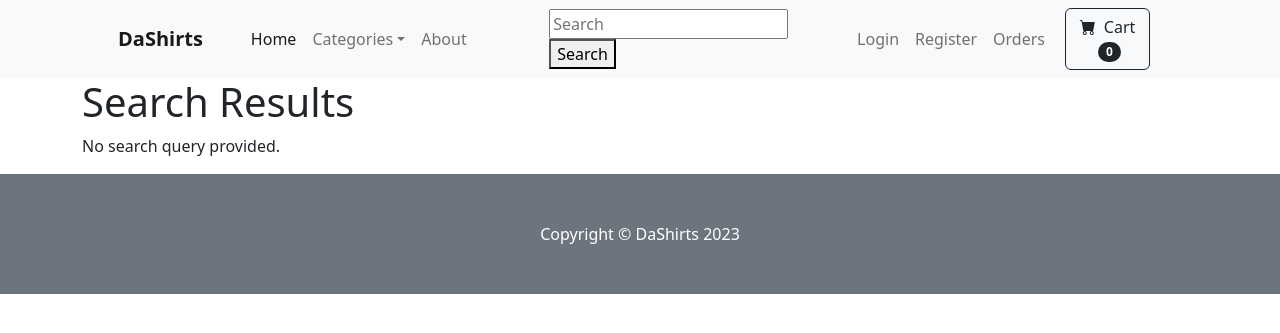
After one commit to DivineBanhBao/DaShirts-Ecommerce-Website, a Django app: page /search/ in a window 1280 px wide. The commit adds this page. Shown: the top 333 px of the page. Run offline with Django 4.2, Linux system fonts and the light colour scheme; some libraries are stand-ins or nearby versions.

Commit message:
Added Search bar

```diff
--- a/ecom/store/templates/navbar.html
+++ b/ecom/store/templates/navbar.html
@@ -1,7 +1,7 @@
 <!-- Navigation-->
 <nav class="navbar navbar-expand-lg navbar-light bg-light">
     <div class="container px-4 px-lg-5">
-        <a class="navbar-brand" href="{% url 'home' %}">DaShirts</a>
+        <a class="navbar-brand" href="{% url 'home' %}"><b>DaShirts</b></a>
         <button class="navbar-toggler" type="button" data-bs-toggle="collapse" data-bs-target="#navbarSupportedContent" aria-controls="navbarSupportedContent" aria-expanded="false" aria-label="Toggle navigation"><span class="navbar-toggler-icon"></span></button>
         <div class="collapse navbar-collapse" id="navbarSupportedContent">
             <ul class="navbar-nav me-auto mb-2 mb-lg-0 ms-lg-4">
@@ -21,13 +21,15 @@
                 </li>
                 <li class="nav-item"><a class="nav-link" href="{% url 'about' %}">About</a></li>
             </ul>
-            &nbsp;&nbsp;&nbsp;&nbsp;&nbsp;&nbsp;&nbsp;&nbsp;&nbsp;&nbsp;&nbsp;&nbsp;&nbsp;&nbsp;&nbsp;&nbsp;
-            &nbsp;&nbsp;&nbsp;&nbsp;&nbsp;&nbsp;&nbsp;&nbsp;&nbsp;&nbsp;&nbsp;&nbsp;&nbsp;&nbsp;&nbsp;&nbsp;
-            &nbsp;&nbsp;&nbsp;&nbsp;&nbsp;&nbsp;&nbsp;&nbsp;&nbsp;&nbsp;&nbsp;&nbsp;&nbsp;&nbsp;&nbsp;&nbsp;
-            &nbsp;&nbsp;&nbsp;&nbsp;&nbsp;&nbsp;&nbsp;&nbsp;&nbsp;&nbsp;&nbsp;&nbsp;&nbsp;&nbsp;&nbsp;&nbsp;
-            &nbsp;&nbsp;&nbsp;&nbsp;&nbsp;&nbsp;&nbsp;&nbsp;&nbsp;&nbsp;&nbsp;&nbsp;&nbsp;&nbsp;&nbsp;&nbsp;
-            &nbsp;&nbsp;&nbsp;&nbsp;&nbsp;&nbsp;&nbsp;&nbsp;&nbsp;&nbsp;&nbsp;&nbsp;&nbsp;&nbsp;&nbsp;&nbsp;
-            &nbsp;&nbsp;&nbsp;&nbsp;&nbsp;&nbsp;&nbsp;&nbsp;&nbsp;&nbsp;&nbsp;&nbsp;&nbsp;&nbsp;&nbsp;&nbsp;
+            &nbsp;&nbsp;&nbsp;&nbsp;&nbsp;&nbsp;&nbsp;&nbsp;&nbsp;&nbsp;&nbsp;&nbsp;&nbsp;&nbsp;&nbsp;
+            &nbsp;&nbsp;&nbsp;
+            <div class="container">
+                <form method="GET" action="{% url 'search' %}">
+                    <input type="text" name="q" placeholder="Search">
+                    <button type="submit">Search</button>
+                </form>
+            </div>
+            &nbsp;&nbsp;&nbsp;&nbsp;&nbsp;&nbsp;
             <ul class="navbar-nav me-auto mb-2 mb-lg-0 ms-lg-4">
                 {% if user.is_authenticated %}
                     <li class="nav-item"><a class="nav-link" href="{% url 'logout' %}">Logout</a></li>
@@ -37,6 +39,7 @@
                 {% endif %}
                 <li class="nav-item"><a class="nav-link" href="{% url 'view_orders' %}">Orders</a></li>
             </ul>
+            <div class="container">
                 <form class="d-flex">
                     <a href="{% url 'view_cart' %}" class="btn btn-outline-dark">
                         <i class="bi-cart-fill me-1"></i>
@@ -46,6 +49,8 @@
                         </span>
                     </a>
                 </form>
+            </div>
+
         </div>
     </div>
 </nav>
--- /dev/null
+++ b/ecom/store/templates/search_results.html
@@ -0,0 +1,19 @@
+{% extends 'base.html' %}
+{% block content %}<!-- templates/search_results.html -->
+<title>Search Results</title>
+<div class="container">
+    <div class="row">
+        <h1>Search Results</h1>
+        {% if query %}
+            <p>Results for '{{ query }}':</p>
+            <ul>
+                {% for product in results %}
+                    <li><a href="{% url 'product' pk=product.pk %}">{{ product.name }}</a></li>
+                {% endfor %}
+            </ul>
+        {% else %}
+            <p>No search query provided.</p>
+        {% endif %}
+    </div>
+</div>
+{% endblock %}
--- a/ecom/store/urls.py
+++ b/ecom/store/urls.py
@@ -17,4 +17,5 @@ urlpatterns = [
     path('payment_confirmation/<int:order_id>/', views.payment_confirmation, name='payment_confirmation'),
     path('view-orders/', views.view_orders, name='view_orders'),
     path('view-order-details/<int:order_id>/', views.view_order_details, name='view_order_details'),
+    path('search/', views.search, name='search'),
 ]
--- a/ecom/store/views.py
+++ b/ecom/store/views.py
@@ -156,8 +156,8 @@ def checkout(request):
     else:
         # Handle the case where the user doesn't have a Customer instance
         # You might want to redirect to a page where the user can create a profile.
-        messages.error(request, "Please create an account.")
-        return redirect('register')  # Adjust the URL as needed
+        messages.error(request, "Please Login to Checkout.")
+        return redirect('login')
 
     # Handle the checkout form submission
     if request.method == 'POST':
@@ -232,9 +232,35 @@ def payment_confirmation(request, order_id):
     return render(request, 'payment_confirmation.html', {'order':order})
 
 def view_orders(request):
-    orders = Order.objects.all()
-    return render(request, 'orders.html', {'orders': orders})
+    # Check if the user has a Customer instance
+    if hasattr(request.user, 'customer') and request.user.customer:
+        customer = request.user.customer
+    else:
+        # Handle the case where the user doesn't have a Customer instance
+        # You might want to redirect to a page where the user can create a profile.
+        messages.error(request, "Please Login to View Orders.")
+        return redirect('login')
+
+    # Continue with your logic for authenticated users
+    orders = Order.objects.filter(customer=customer).order_by('-order_date')
+    context = {'orders': orders}
+
+    return render(request, 'orders.html', context)
 
 def view_order_details(request, order_id):
     order = get_object_or_404(Order, id=order_id)
     return render(request, 'order_details.html', {'order': order})
+
+def search(request):
+    query = request.GET.get('q')
+
+    if query:
+        results = Product.objects.filter(name__icontains=query)
+
+        # Redirect directly to the product page if there's a single result
+        if results.count() == 1:
+            return redirect('product', pk=results.first().pk)
+    else:
+        results = None
+
+    return render(request, 'search_results.html', {'results': results, 'query': query})
```
Also changed, not shown: ecom/store/templates/login.html (+1 -8 lines), ecom/store/templates/orders.html (+9 -0 lines), ecom/db.sqlite3, ecom/store/templates/base.html (line endings or trailing spaces). Lines whose indentation alone changed are shown as unchanged.
